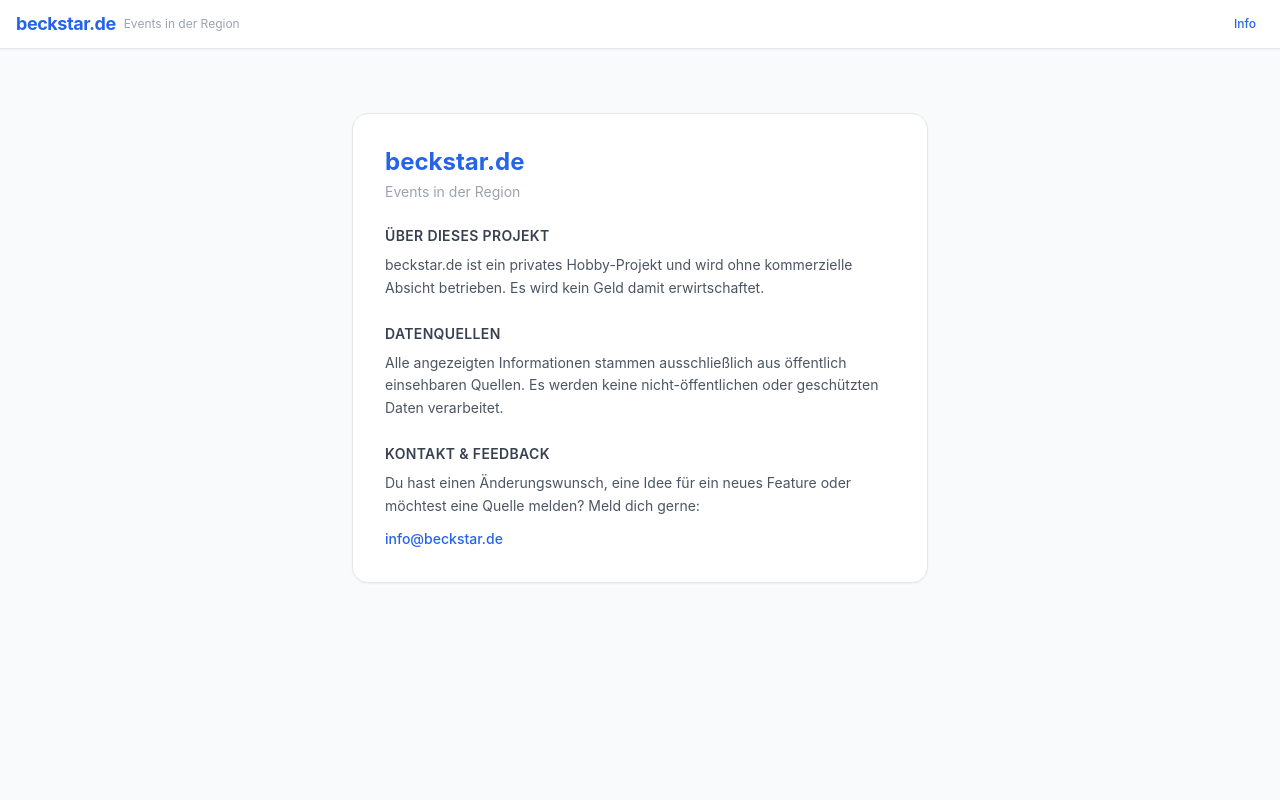
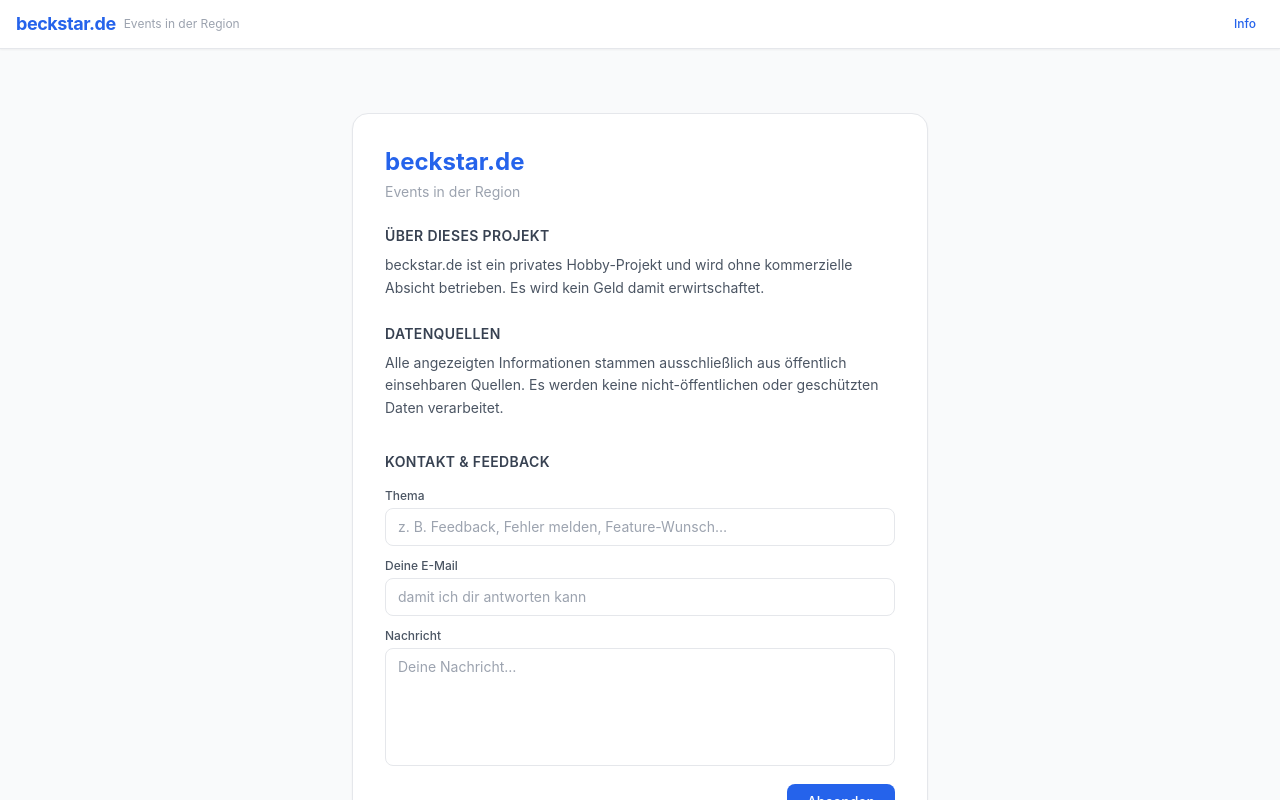
Before and after one commit to Didavo/mapperino, a Next.js app: page /info in a window 1280 px wide. Built offline with nearby package versions, Linux system fonts and the light colour scheme.

Commit message:
adding contact-form

```diff
--- a/next.config.ts
+++ b/next.config.ts
@@ -20,7 +20,7 @@ const securityHeaders = [
     key: "Content-Security-Policy",
     value: [
       "default-src 'self'",
-      "script-src 'self' 'unsafe-inline'",
+      `script-src 'self' 'unsafe-inline'${process.env.NODE_ENV === "development" ? " 'unsafe-eval'" : ""}`,
       "style-src 'self' 'unsafe-inline'",
       "img-src 'self' data: https:",
       "connect-src 'self' https://tiles.openfreemap.org https://*.openfreemap.org",
--- a/package.json
+++ b/package.json
@@ -11,12 +11,15 @@
   "dependencies": {
     "maplibre-gl": "^4.7.1",
     "next": "^15.3.0",
+    "nodemailer": "^8.0.4",
     "pg": "^8.13.3",
     "react": "^18",
-    "react-dom": "^18"
+    "react-dom": "^18",
+    "resend": "^6.9.4"
   },
   "devDependencies": {
     "@types/node": "^20",
+    "@types/nodemailer": "^7.0.11",
     "@types/pg": "^8.11.10",
     "@types/react": "^18",
     "@types/react-dom": "^18",
--- /dev/null
+++ b/src/app/api/contact/route.ts
@@ -0,0 +1,60 @@
+import { NextRequest, NextResponse } from "next/server";
+import { Resend } from "resend";
+
+const resend = new Resend(process.env.RESEND_API_KEY);
+
+export async function POST(req: NextRequest) {
+  const { thema, email, nachricht } = await req.json();
+
+  if (!thema?.trim() || !email?.trim() || !nachricht?.trim()) {
+    return NextResponse.json({ error: "Alle Felder sind erforderlich." }, { status: 400 });
+  }
+
+  if (!/^[^\s@]+@[^\s@]+\.[^\s@]+$/.test(email)) {
+    return NextResponse.json({ error: "Ungültige E-Mail-Adresse." }, { status: 400 });
+  }
+
+  try {
+    await resend.emails.send({
+      from: "beckstar.de Kontaktformular <onboarding@resend.dev>",
+      to: "kevkoch1996@gmail.com",
+      replyTo: email,
+      subject: `[beckstar.de] ${thema}`,
+      html: `
+        <div style="font-family:system-ui,sans-serif;max-width:560px">
+          <h2 style="color:#2563eb;margin:0 0 16px">Neue Nachricht über beckstar.de</h2>
+          <table style="width:100%;border-collapse:collapse;font-size:14px">
+            <tr>
+              <td style="padding:8px 12px;background:#f3f4f6;font-weight:600;width:90px">Thema</td>
+              <td style="padding:8px 12px;border-bottom:1px solid #e5e7eb">${escapeHtml(thema)}</td>
+            </tr>
+            <tr>
+              <td style="padding:8px 12px;background:#f3f4f6;font-weight:600">Von</td>
+              <td style="padding:8px 12px;border-bottom:1px solid #e5e7eb">${escapeHtml(email)}</td>
+            </tr>
+            <tr>
+              <td style="padding:8px 12px;background:#f3f4f6;font-weight:600;vertical-align:top">Nachricht</td>
+              <td style="padding:8px 12px;white-space:pre-wrap">${escapeHtml(nachricht)}</td>
+            </tr>
+          </table>
+        </div>
+      `,
+    });
+  } catch (err) {
+    console.error("[contact] Resend-Fehler:", err);
+    return NextResponse.json(
+      { error: "E-Mail konnte nicht gesendet werden. Bitte später erneut versuchen." },
+      { status: 500 }
+    );
+  }
+
+  return NextResponse.json({ ok: true });
+}
+
+function escapeHtml(s: string): string {
+  return s
+    .replace(/&/g, "&amp;")
+    .replace(/</g, "&lt;")
+    .replace(/>/g, "&gt;")
+    .replace(/"/g, "&quot;");
+}
--- a/src/app/info/page.tsx
+++ b/src/app/info/page.tsx
@@ -1,12 +1,47 @@
+"use client";
+
 import Link from "next/link";
+import { useState } from "react";
 
 export default function InfoPage() {
+  const [thema, setThema] = useState("");
+  const [email, setEmail] = useState("");
+  const [nachricht, setNachricht] = useState("");
+  const [status, setStatus] = useState<"idle" | "loading" | "success" | "error">("idle");
+  const [errorMsg, setErrorMsg] = useState("");
+
+  async function handleSubmit(e: React.FormEvent) {
+    e.preventDefault();
+    setStatus("loading");
+    setErrorMsg("");
+
+    try {
+      const res = await fetch("/api/contact", {
+        method: "POST",
+        headers: { "Content-Type": "application/json" },
+        body: JSON.stringify({ thema, email, nachricht }),
+      });
+
+      if (!res.ok) {
+        const data = await res.json().catch(() => ({}));
+        throw new Error((data as { error?: string }).error ?? "Unbekannter Fehler");
+      }
+
+      setStatus("success");
+      setThema("");
+      setEmail("");
+      setNachricht("");
+    } catch (err) {
+      setErrorMsg(err instanceof Error ? err.message : "Senden fehlgeschlagen.");
+      setStatus("error");
+    }
+  }
+
   return (
     <div className="flex flex-col min-h-[100dvh] bg-gray-50">
       {/* ── Navigationsleiste ───────────────────────────────────────────────── */}
       <header className="bg-white border-b border-gray-200 shadow-sm z-10">
         <div className="flex items-center gap-3 px-4 py-2.5">
-          {/* Logo */}
           <div className="flex items-center gap-2 mr-3">
             <Link
               href="/"
@@ -18,8 +53,6 @@ export default function InfoPage() {
               Events in der Region
             </span>
           </div>
-
-          {/* Info-Link */}
           <Link
             href="/info"
             className="ml-auto text-xs font-medium text-blue-600 px-2 py-1.5"
@@ -45,7 +78,7 @@ export default function InfoPage() {
             </p>
           </section>
 
-          <section className="mb-6">
+          <section className="mb-8">
             <h2 className="text-sm font-semibold text-gray-700 uppercase tracking-wide mb-2">
               Datenquellen
             </h2>
@@ -56,20 +89,73 @@ export default function InfoPage() {
             </p>
           </section>
 
+          {/* ── Kontaktformular ─────────────────────────────────────────────── */}
           <section>
-            <h2 className="text-sm font-semibold text-gray-700 uppercase tracking-wide mb-2">
+            <h2 className="text-sm font-semibold text-gray-700 uppercase tracking-wide mb-4">
               Kontakt & Feedback
             </h2>
-            <p className="text-sm text-gray-600 leading-relaxed">
-              Du hast einen Änderungswunsch, eine Idee für ein neues Feature oder
-              möchtest eine Quelle melden? Meld dich gerne:
-            </p>
-            <a
-              href="mailto:info@beckstar.de"
-              className="inline-block mt-3 text-sm font-medium text-blue-600 hover:text-blue-700 hover:underline"
-            >
-              info@beckstar.de
-            </a>
+
+            {status === "success" ? (
+              <div className="rounded-xl border border-green-200 bg-green-50 px-4 py-4 text-sm text-green-700">
+                Nachricht gesendet – danke! Ich melde mich so bald wie möglich.
+              </div>
+            ) : (
+              <form onSubmit={handleSubmit} className="flex flex-col gap-3">
+                <div>
+                  <label className="block text-xs font-medium text-gray-600 mb-1">
+                    Thema
+                  </label>
+                  <input
+                    type="text"
+                    required
+                    placeholder="z. B. Feedback, Fehler melden, Feature-Wunsch…"
+                    value={thema}
+                    onChange={(e) => setThema(e.target.value)}
+                    className="w-full text-sm border border-gray-200 rounded-lg px-3 py-2 bg-white text-gray-700 placeholder-gray-400 focus:outline-none focus:ring-2 focus:ring-blue-500"
+                  />
+                </div>
+
+                <div>
+                  <label className="block text-xs font-medium text-gray-600 mb-1">
+                    Deine E-Mail
+                  </label>
+                  <input
+                    type="email"
+                    required
+                    placeholder="damit ich dir antworten kann"
+                    value={email}
+                    onChange={(e) => setEmail(e.target.value)}
+                    className="w-full text-sm border border-gray-200 rounded-lg px-3 py-2 bg-white text-gray-700 placeholder-gray-400 focus:outline-none focus:ring-2 focus:ring-blue-500"
+                  />
+                </div>
+
+                <div>
+                  <label className="block text-xs font-medium text-gray-600 mb-1">
+                    Nachricht
+                  </label>
+                  <textarea
+                    required
+                    rows={5}
+                    placeholder="Deine Nachricht…"
+                    value={nachricht}
+                    onChange={(e) => setNachricht(e.target.value)}
+                    className="w-full text-sm border border-gray-200 rounded-lg px-3 py-2 bg-white text-gray-700 placeholder-gray-400 focus:outline-none focus:ring-2 focus:ring-blue-500 resize-none"
+                  />
+                </div>
+
+                {status === "error" && (
+                  <p className="text-xs text-red-500">{errorMsg}</p>
+                )}
+
+                <button
+                  type="submit"
+                  disabled={status === "loading"}
+                  className="self-end px-5 py-2 rounded-lg bg-blue-600 text-white text-sm font-medium hover:bg-blue-700 transition-colors disabled:opacity-60 disabled:cursor-not-allowed"
+                >
+                  {status === "loading" ? "Wird gesendet…" : "Absenden"}
+                </button>
+              </form>
+            )}
           </section>
         </div>
       </div>
```
Also changed, not shown: 1 other file (tests, documents, lock files or other folders).
